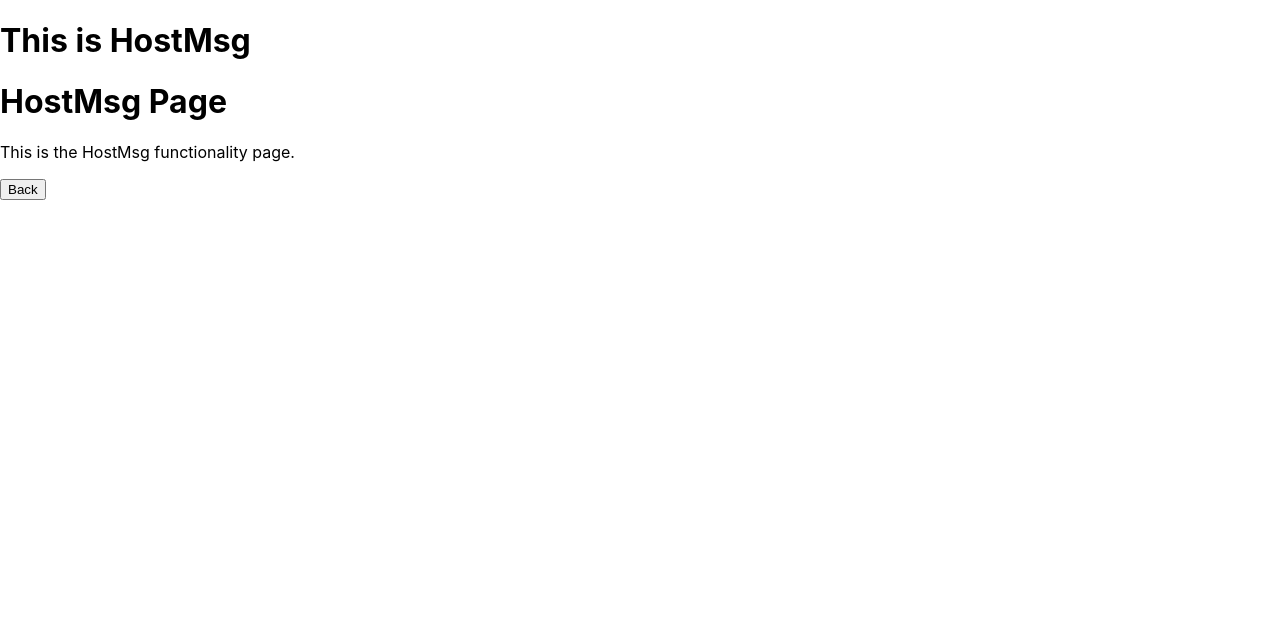
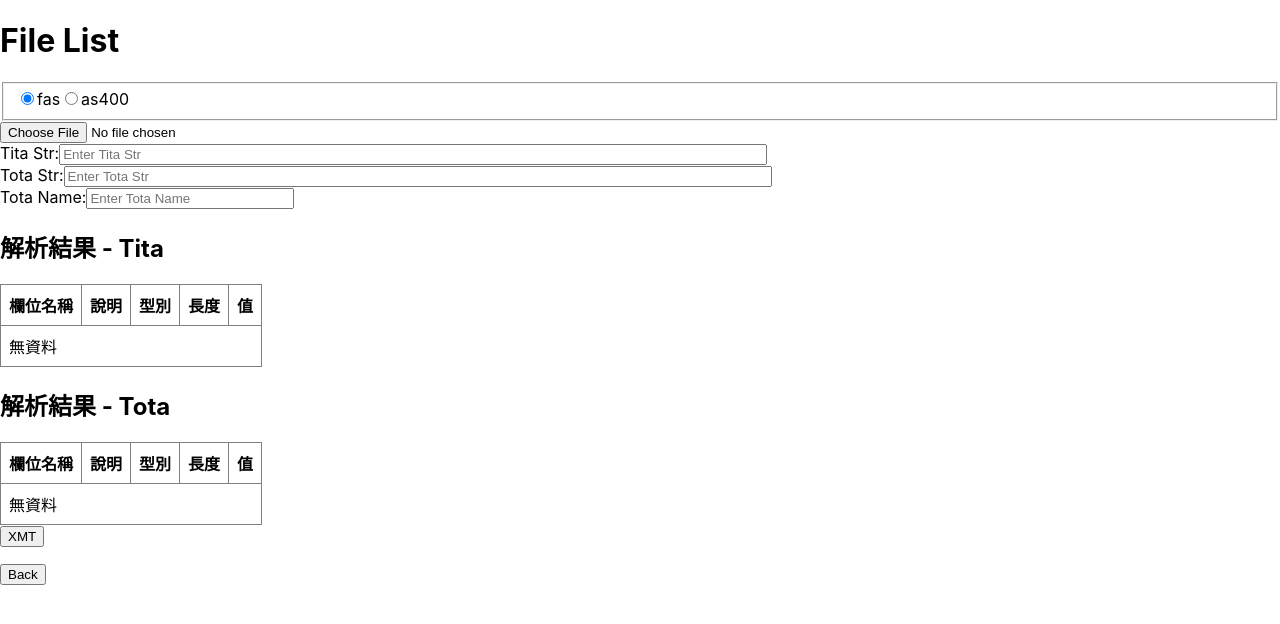
Before and after one commit to WorkJoe-Systex/Bis-Develop-Tool, a React (Create React App) app in the folder frontend/: page /hostmessage in a window 1280 px wide. Shown: the top 624 px of the page. Built offline with nearby package versions, Linux system fonts and the light colour scheme; the HTML template or start-up script is replaced by a standard one.

Commit message:
add frontend project HostMsg

```diff
--- /dev/null
+++ b/frontend/src/components/HostMsg/HostMsgPage1.tsx
@@ -0,0 +1,44 @@
+import React, { useEffect, useState } from 'react';
+import { searchFiles, compressToZip } from '../../services/compressedService';
+
+const HostMsgPage1: React.FC = () => {
+  const [files, setFiles] = useState<string[]>([]);
+  const [selectedFiles, setSelectedFiles] = useState<string[]>([]);
+  const [csvName, setCsvName] = useState<string>(''); // 管理 CSV_NAME
+  const [delList, setDelList] = useState<string[]>([]);
+  const [isLoading, setIsLoading] = useState<boolean>(true);
+  const [error, setError] = useState<string>('');
+
+  // 在畫面載入時執行資料查詢
+  useEffect(() => {
+    const fetchFiles = async () => {
+      try {
+      } catch (err: any) {
+        setError('Failed to load files');
+        console.error(err);
+      } finally {
+        setIsLoading(false);
+      }
+    };
+    fetchFiles();
+  }, []); // 當組件載入時調用
+
+  return (
+    <form>
+      <h1>File List</h1>
+      <div>
+        <fieldset>
+            <input type="radio" id="fas" name="contact" value="fas" checked/>
+            <label htmlFor="fas">fas</label>
+            <input type="radio" id="as400" name="contact" value="as400"/>
+            <label htmlFor="as400">as400</label>
+        </fieldset>
+      </div>
+      <div>
+        <input type="file" />
+      </div>
+    </form>
+  );
+};
+
+export default HostMsgPage1;
--- /dev/null
+++ b/frontend/src/components/HostMsg/ParserPage.tsx
@@ -0,0 +1,169 @@
+import React, { useEffect, useState } from 'react';
+import { parseTiTotaData } from '../../services/parserService';
+import { TiTota, SectionData } from '../../types';
+
+const ParserPage: React.FC = () => {
+  const [titaStr, setTitaStr] = useState('');
+  const [totaStr, setTotaStr] = useState('');
+  const [totaName, setTotaName] = useState('');
+  const [totaHeader, setTotaHeader] = useState('');
+
+  // 用 default 空陣列與物件初始化，避免 null 問題
+  const [result, setResult] = useState<TiTota>({
+    Tita: { res: [] },
+    Tota: { res: [] },
+    success: false
+  });
+
+  const sendTiTotaParse = async (e: React.FormEvent) => {
+    e.preventDefault();
+
+    let methodCode = ''
+
+    // submit 檢核
+    if (titaStr.trim() !== '' && totaStr.trim() !== '' ) {
+      methodCode = 'TiTota';
+    } else if (titaStr.trim() === '' && totaStr.trim() !== '' && totaName.trim() !== '' && totaHeader.trim() !== '') {
+      methodCode = 'Tota';
+    } else {
+      alert('資料有誤請確認後重新輸入');
+      return;
+    }
+
+    // 構建 PUT 請求
+    try {
+      const data = await parseTiTotaData(titaStr, totaStr, totaName, '', methodCode);
+      setResult(data);
+      console.log(`Parsed:${result}`);
+    } catch (error) {
+      alert('Failed to parse.');
+      console.error('Parse Error:', error);
+    }
+  };
+
+  // 在畫面載入時執行資料查詢
+  useEffect(() => {
+  }, []); // 當組件載入時調用
+
+  return (
+    <form onSubmit={sendTiTotaParse}>
+      <div>
+       <label>Tita Str:</label>
+       <input
+          type="text"
+          id="TitaStr"
+          name="TitaStr"
+          style={{ width: '700px' }}
+          value={titaStr}
+          onChange={(e) => setTitaStr(e.target.value)}
+          placeholder="Enter Tita Str"
+       />
+      </div>
+      <div>
+        <label>Tota Str:</label>
+        <input
+          type="text"
+          id="TotaStr"
+          name="TotaStr"
+          style={{ width: '700px' }}
+          value={totaStr}
+          onChange={(e) => setTotaStr(e.target.value)}
+          placeholder="Enter Tota Str"
+        />
+      </div>
+      <div>
+        <label>Tota Name:</label>
+        <input
+          type="text"
+          id="TotaName"
+          name="TotaName"
+          style={{ width: '200px' }}
+          value={totaName}
+          onChange={(e) => setTotaName(e.target.value)}
+          placeholder="Enter Tota Name"
+        />
+      </div>
+      {/* 顯示 API 回傳結果 */}
+      <div>
+        {/* <h2>JSON Response</h2>
+        <pre>{result ? JSON.stringify(result, null, 2) : 'No data yet'}</pre> */}
+        <h2>解析結果 - Tita</h2>
+        <table border={1} cellPadding={8} style={{ borderCollapse: 'collapse', marginTop: '10px' }}>
+          <thead>
+            <tr>
+              <th>欄位名稱</th>
+              <th>說明</th>
+              <th>型別</th>
+              <th>長度</th>
+              <th>值</th>
+            </tr>
+          </thead>
+          <tbody>
+            {Array.isArray(result?.Tita?.res) && result.Tita.res.length > 0 ? (
+              result.Tita.res.map((item, index) => (
+                <tr key={index}>
+                  <td>{item.name}</td>
+                  <td>{item.desc}</td>
+                  <td>{item.type}</td>
+                  <td>{item.maxLen}</td>
+                  <td>
+                    <input
+                      type="text"
+                      value={item.value}
+                    />
+                  </td>
+                </tr>
+              ))
+            ) : (
+              <tr>
+                <td colSpan={5}>無資料</td>
+              </tr>
+            )}
+          </tbody>
+        </table>
+
+        <h2>解析結果 - Tota</h2>
+        <table border={1} cellPadding={8} style={{ borderCollapse: 'collapse', marginTop: '10px' }}>
+          <thead>
+            <tr>
+              <th>欄位名稱</th>
+              <th>說明</th>
+              <th>型別</th>
+              <th>長度</th>
+              <th>值</th>
+            </tr>
+          </thead>
+          <tbody>
+            {Array.isArray(result?.Tota?.res) && result.Tota.res.length > 0 ? (
+              result.Tota.res.map((item, index) => (
+                <tr key={index}>
+                  <td>{item.name}</td>
+                  <td>{item.desc}</td>
+                  <td>{item.type}</td>
+                  <td>{item.maxLen}</td>
+                  <td>
+                    <input
+                      type="text"
+                      value={item.value}
+                    />
+                  </td>
+                </tr>
+              ))
+            ) : (
+              <tr>
+                <td colSpan={5}>無資料</td>
+              </tr>
+            )}
+          </tbody>
+        </table>
+      </div>
+
+      {/* 送出按鈕 */}
+      <div>
+        <button type="submit">XMT</button>
+      </div>
+    </form>
+  );
+};
+
+export default ParserPage;
--- a/frontend/src/pages/HostMsg.tsx
+++ b/frontend/src/pages/HostMsg.tsx
@@ -1,16 +1,31 @@
-import React from 'react';
+import { DragDropContext, Droppable, Draggable, DropResult } from 'react-beautiful-dnd';
+import HostMsgPage1 from '../components/HostMsg/HostMsgPage1';
 import useNavigateToHome from '../hooks/useNavigateToHome';
+import { toXML } from '../utils/xmlParser';
+import styles from '../components/HostMsg/TodoList.module.css';
+import React, { useState } from 'react';
+import { parseTiTotaData } from '../services/parserService';
+import ParserPage from '../components/HostMsg/ParserPage';
 
 const HostMsg: React.FC = () => {
   const { goToHomePage } = useNavigateToHome();
 
   return (
     <div>
-      <h1>This is HostMsg</h1>
-      <h1>HostMsg Page</h1>
+      <div id="page1">
+        <HostMsgPage1 />
+      </div>
+      <div>
+        <ParserPage />
+      </div>
+      <div>
 
-      <p>This is the HostMsg functionality page.</p>
-      <p><button onClick={goToHomePage}>Back</button></p>
+      </div>
+      <div>
+        <p>
+          <button onClick={goToHomePage}>Back</button>
+        </p>
+      </div>
     </div>
   );
 };
--- /dev/null
+++ b/frontend/src/services/parserService.ts
@@ -0,0 +1,15 @@
+import { Files, TiTota } from '../types';
+
+const API_URL = 'http://localhost:3000/api/hostMsg/parse-titota-xml';
+
+export const parseTiTotaData = async (TitaData: string, TotaData: string, TotaName: string, TotaHeader: string, MethodCode: string): Promise<TiTota> => {
+  const response = await fetch(`${API_URL}?TitaStr=${TitaData}&TotaStr=${TotaData}&TotaName=${TotaName}&TotaHeader=${TotaHeader}&MCode=${MethodCode}`); // API 路徑
+
+  if (!response.ok) {
+    const errorData = await response.json();
+    throw new Error(errorData.error || 'Failed to fetch files');
+  }
+
+  const data = await response.json();
+  return data;
+}
--- /dev/null
+++ b/frontend/src/utils/xmlParser.ts
@@ -0,0 +1,14 @@
+export const parseXML = (xml: string): string[] => {
+    const parser = new DOMParser();
+    const xmlDoc = parser.parseFromString(xml, 'text/xml');
+    const items = Array.from(xmlDoc.getElementsByTagName('item')).map(
+      (node) => node.textContent || ''
+    );
+    return items;
+  };
+
+  export const toXML = (data: string[]): string => {
+    const xmlHeader = '<?xml version="1.0" encoding="UTF-8"?>';
+    const items = data.map((item) => `<item>${item}</item>`).join('\n');
+    return `${xmlHeader}\n<root>\n${items}\n</root>`;
+  };
```
Also changed, not shown: frontend/package.json (+11 -2 lines), frontend/src/types.ts (+21 -0 lines), 2 other files (tests, documents, lock files or other folders).
